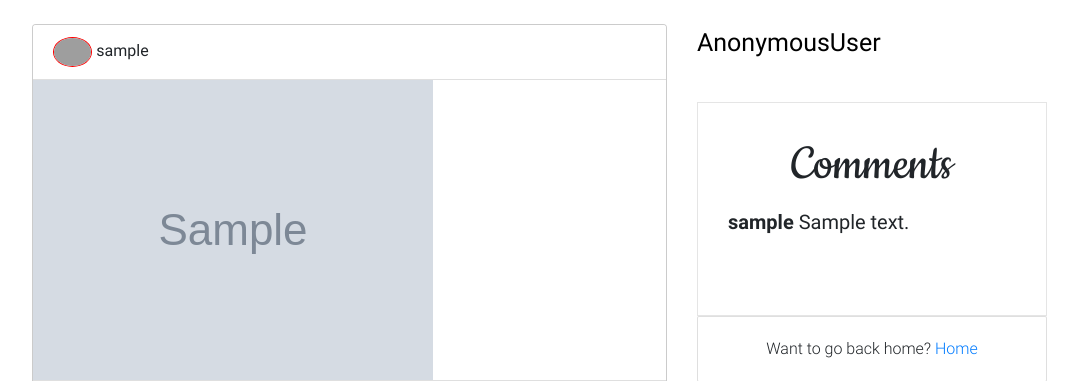
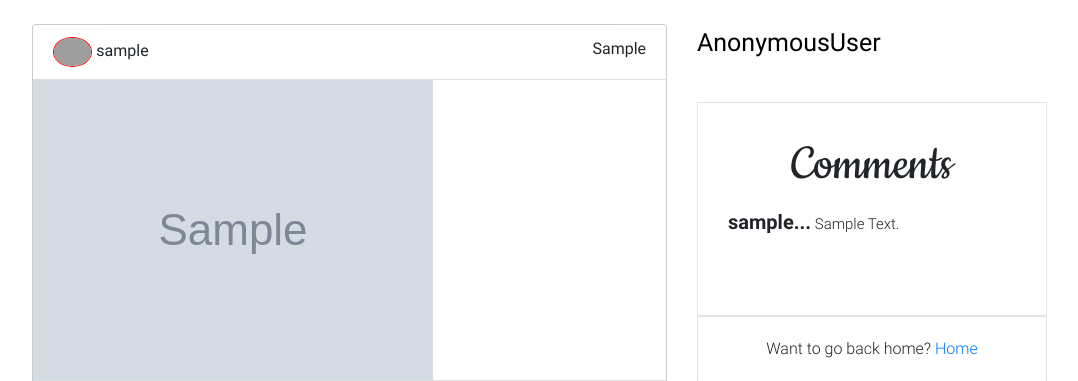
Before and after one commit to kipkemoimayor/Instagram_Clone, a Django app: page /stories/comment/1 in a window 1280 px wide. Shown: the part 100-481 px from the top of the page, without its empty margins (148-1226 px from the left). Run offline with Django 3.2, Linux system fonts and the light colour scheme; tables that the repository leaves empty hold one stand-in row (values such as "Sample post"); grey boxes marked "Sample" are stand-in pictures; some libraries are stand-ins or nearby versions; grey boxes are pictures that could not be loaded.

Commit message:
This is to add a strong tag to user names

```diff
--- a/instagram/static/css/style.css
+++ b/instagram/static/css/style.css
@@ -302,7 +302,7 @@
   margin-left: 60px;
   margin: 5px;
 }
-#logi span{
+#span{
   font-weight: 400;
   font-size: 20px;
 }
@@ -339,3 +339,8 @@
   font-size: 20px;
 
 }
+.font{
+  font-size: 15px;
+  text-transform: capitalize;
+
+}
--- a/instagram/templates/comment.html
+++ b/instagram/templates/comment.html
@@ -67,7 +67,7 @@
 
               <img class="rounded-circle" height="30px" width="auto" src="/static/img/baby.jpg" alt="">
 
-               <span>{{image.user}}</span>
+               <span>{{image.user}}</span><span style="float:right" class="cap"> {{image.caption}}</span>
              </div>
              <div class="card-">
                <div class="">
@@ -117,7 +117,7 @@
              <h1>Comments</h1>
              {%if comments%}
              {%for all in comments%}
-             <span><strong>{{all.user}}</strong> {{all.comment}}  </span><br><br>
+             <span id="span"><strong>{{all.user}}...</strong></span><span class="font"> {{all.comment}}  </span><br><br>
              {%endfor%}
              {%else%}
               <div class="alert">
```
